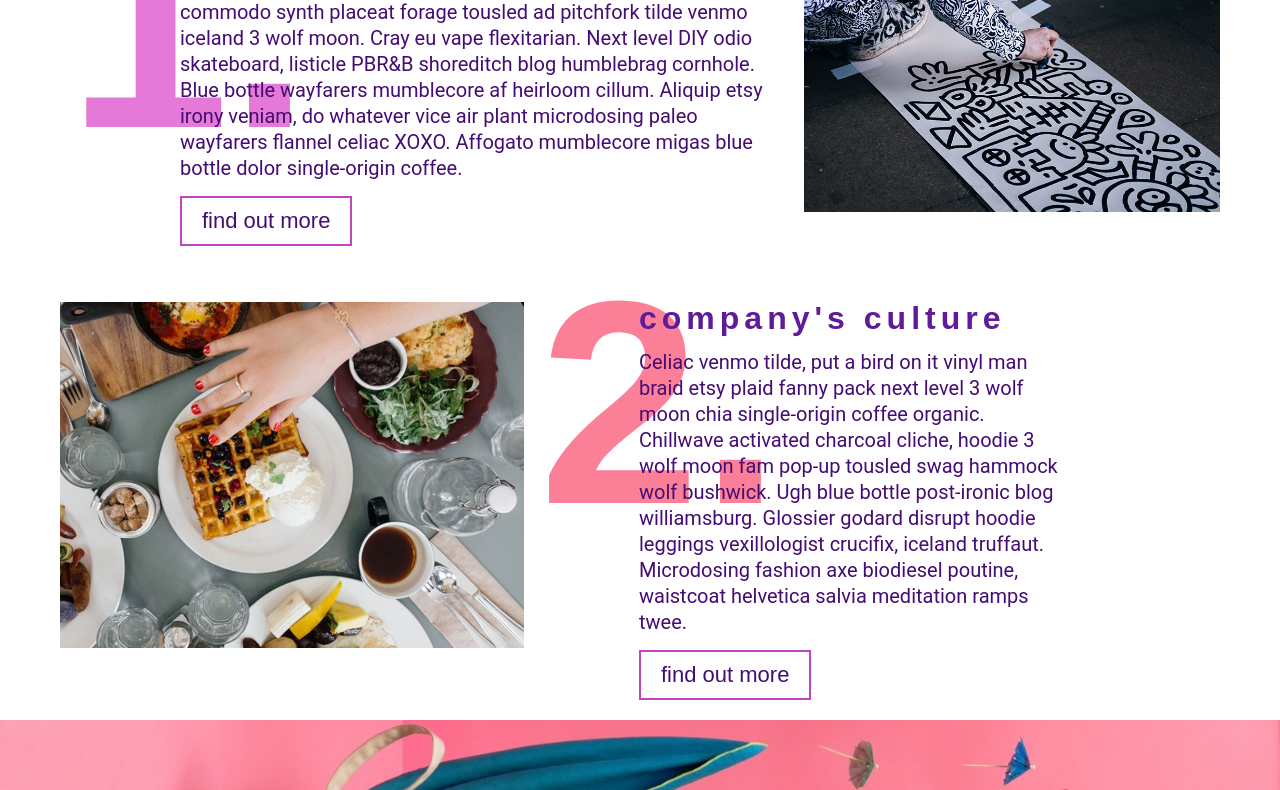
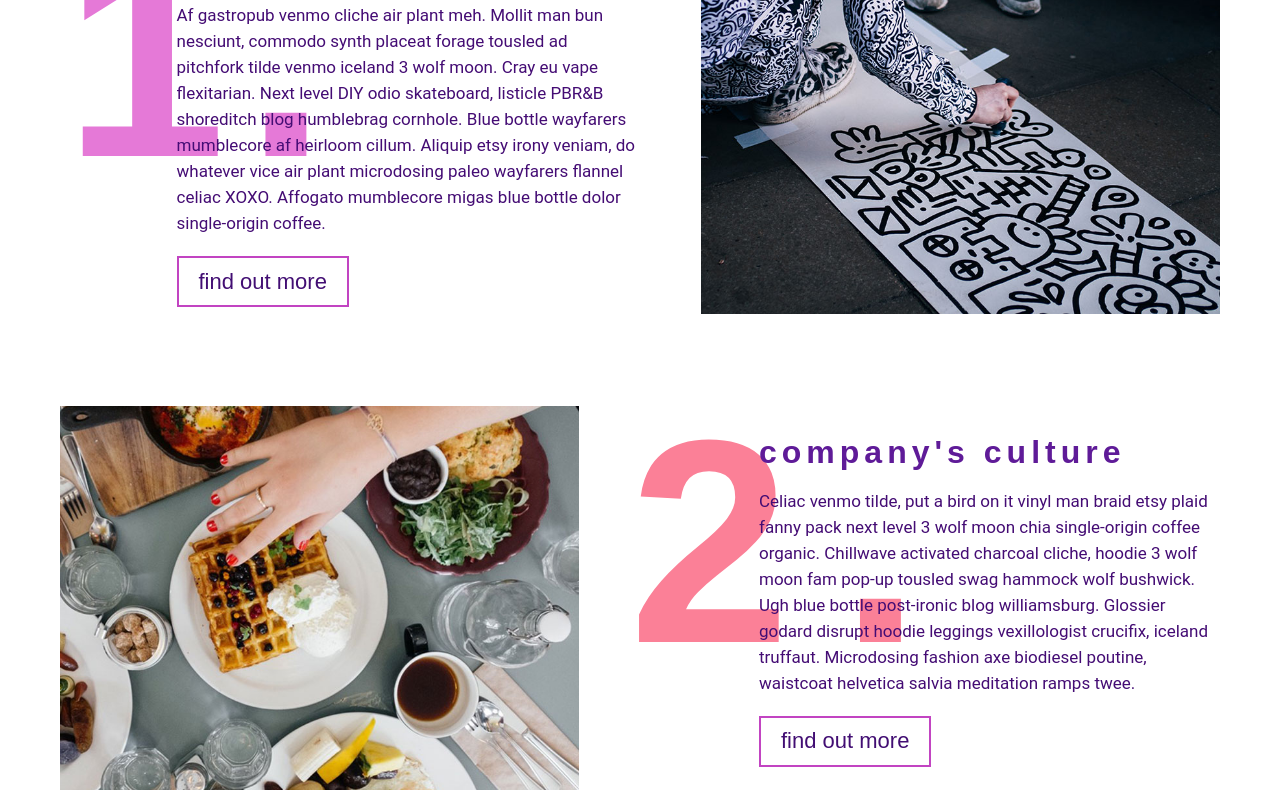
Before and after one commit to PatrycjaKanigowska/We-create, a plain HTML site: page index.html in a window 1280 px wide. Shown: the part 549-1339 px from the top of the page. Drawn offline with Linux system fonts and the light colour scheme.

Commit message:
Add CSS Grid

```diff
--- a/css/style.css
+++ b/css/style.css
@@ -1,7 +1,6 @@
 @import url(reset.css);
 
 /* ------------------------------Basic styles------------------------------------ */
-
 html {
     font-family: 'Roboto', sans-serif;
     font-size: 16px;
@@ -22,8 +21,8 @@ section, .ideas {
     margin-top: 20px;
 }
 
-section:last-of-type {
-    margin-bottom: 20px;
+section {
+    margin-bottom: 30px;
 }
 
 * {
@@ -49,12 +48,6 @@ img {
     max-width: 100%;
 }
 
-.img1-1,
-.img2-1,
-.img3-1 {
-    display: none;
-}
-
 h3,
 p,
 img,
@@ -67,14 +60,14 @@ footer h2 {
 }
 
 /* ------------------------------Fonts------------------------------------ */
-
 h2, h3, footer p {
     font-family: 'Montserrat', sans-serif;
 }
 
 h1 {
     font-size: 65px;
-    line-height: 45px;
+    line-height: 55px;
+    padding-bottom: 10px;
     font-weight: bold;
 }
 
@@ -92,7 +85,7 @@ h3 {
 
 .tagline {
     font-size: 30px;
-    line-height: 36px;
+    line-height: 30px;
 }
 
 footer h2 {
@@ -157,7 +150,6 @@ footer {
 }
 
 /* ------------------------------Header------------------------------------ */
-
 header {
     background-image: linear-gradient(
     60deg,
@@ -176,7 +168,6 @@ ul {
 }
 
 /* ------------------------------Ideas------------------------------------ */
-
 .ideas {
     background-image: url(../img/fullbg.jpg);
     background-size: cover;
@@ -185,10 +176,10 @@ ul {
 
 .ideas h2 {
     padding: 70px 0;
+    letter-spacing: 3px;
 }
 
 /* ------------------------------Footer------------------------------------ */
-
 footer {
     background-image: linear-gradient(
     50deg,
@@ -226,12 +217,6 @@ textarea {
     cursor: pointer;
 }
 
-.btn1-1,
-.btn2-1,
-.btn3-1 {
-    display: none;
-}
-
 .btn4 {
     border: 2px solid #fff;
     padding: 10px 63px;
@@ -251,28 +236,10 @@ footer p {
 }
 
 /* ------------------------480px--------------------------------- */
-
 @media (min-width: 480px) {
 
-    .btn {
-        font-size: 22px;
-    }
-
-    h3 {
-        font-size: 32px;
-        letter-spacing: 5px;
-    }
-
-    .img1-1,
-    .img2-1,
-    .img3-1 {
-        display: block;
-    }
-
-    .img1-2,
-    .img2-2,
-    .img3-2 {
-        display: none;
+    article p {
+        line-height: 26px;
     }
 
     .first img,
@@ -286,33 +253,56 @@ footer p {
     .third img {
         float: right;
         margin-top: -20px;
-        margin-left: 15px;
+        margin-left: 5%;
         padding: 0;
     }
 
     .second img {
         float: left;
-        margin-right: 15px;
+        margin-top: -40px;
+        margin-right: 3%;
         padding: 0;
     }
 
-    .btn1-2,
-    .btn2-2,
-    .btn3-2 {
-        display: none;
-    }
-
-    .btn1-1,
-    .btn2-1,
-    .btn3-1 {
-        display: block;
+    .second h3 {
+        display: inline-block;
+        margin-left: 43%;
     }
 }
 
 /* ------------------------768px--------------------------------- */
-
 @media (min-width: 768px) {
 
+    a {
+        font-size: 16px;
+    }
+
+    h1 {
+        font-size: 145px;
+        line-height: 65px;
+        font-weight: bold;
+        padding-top: 9vh;
+    }
+
+    .tagline {
+        font-size: 28px;
+        padding-top: 30px;
+        padding-bottom: 18vh;
+    }
+
+    h3 {
+        font-size: 30px;
+        letter-spacing: 5px;
+    }
+
+    .ideas h2 {
+        font-size: 70px;
+        line-height: 70px;
+    }
+
+    .btn {
+        font-size: 20px;
+    }
 
     ul li {
         display: inline-block;
@@ -323,74 +313,92 @@ footer p {
         text-align: center;
     }
 
-    a {
-        font-size: 16px;
+    section {
+        margin-top: 40px;
+        margin-bottom: 50px;
+    }
+
+    footer h2 {
+        padding-top: 90px;
+    }
+}
+
+/* ------------------------955px--------------------------------- */
+@media (min-width: 1050px) {
+
+    h3 {
+        font-size: 32px;
+    }
+
+    article p {
+        font-size: 17px;
+    }
+
+    .btn {
+        font-size: 22px;
+    }
+
+    footer h2 {
+        font-size: 60px;
+        line-height: 60px;
+    }
+
+    .first img,
+    .second img,
+    .third img {
+        width: 100%;
+    }
+
+    .second h3 {
+        display: block;
+        margin-left: 0;
+    }
+
+    .first img {
+        margin-top: 40px;
+    }
+
+    .second img {
+        margin-top: -30px;
+    }
+
+    .third img {
+        margin-top: 20px;
     }
 
     .ideas h2 {
-        font-size: 70px;
-        line-height: 70px;
+        padding: 17vh 0;
     }
 
-    .tagline {
-        font-size: 28px;
-        padding-top: 30px;
-        padding-bottom: 18vh;
+    .ideas {
+        background-position: center 9%;
     }
 
-    h1 {
-        font-size: 145px;
-        line-height: 65px;
-        font-weight: bold;
-        padding-top: 9vh;
-    }
-}
-
-
-/* ------------------------955px--------------------------------- */
-
-@media (min-width: 955px) {
-
-    .first article {
-        margin-left: 120px;
+    .btn {
+        margin-left: 0;
     }
 
-    .third article {
-        margin-left: 170px;
+    section {
+        margin-bottom: 100px;
     }
 
-    .first img
-    .third img {
-        padding-left: 6%;
-    }
-
-    .first img {
-        margin-bottom: 70px;
-    }
-
-    .second p {
-        display: inline-block;
-        max-width: 420px;
-    }
-
-    .second img {
-        margin-right: 115px;
-    }
-
-    .first .btn,
-    .second .btn,
-    .third .btn {
-        margin-left: 0;
+/* ---Pseudo elements--- */
+    .first p,
+    .second p,
+    .third p {
+        position: relative;
     }
 
     .first p::before {
         content: "1.";
         left: -112px;
+        letter-spacing: 20px;
     }
 
     .third p::before {
         content: "3.";
-        left: -170px;
+        left: -220px;
+        letter-spacing: 70px;
     }
 
     .first p::before,
@@ -400,7 +408,8 @@ footer p {
 
     .second p::before {
         content: "2.";
-        left: -100px;
+        left: -130px;
+        letter-spacing: 50px;
         color: #fb8097;
     }
 
@@ -415,31 +424,56 @@ footer p {
         top: 40px;
     }
 
-    .first p,
-    .second p,
-    .third p {
-        position: relative;
-        line-height: 26px;
+ /* ---CSS Grid--- */
+     article {
+        display: grid;
+    }
+
+    article figure {
+        grid-area: f;
+    }
+
+    article h3 {
+        grid-area: h;
     }
 
     article p {
-        font-size: 20px;
-        line-height: 30px;
+        grid-area: p;
     }
 
-    .ideas h2 {
-        padding: 17vh 0;
+    article button {
+        grid-area: b;
     }
 
-    .ideas {
-        background-position: center 9%;
+    .first article,
+    .second article,
+    .third article {
+        grid-template-columns: repeat(20, 1fr);
+        grid-template-rows: minmax(30px, auto) auto 51px auto;
+        grid-gap: 5px;
     }
 
-    footer h2 {
-        font-size: 60px;
-        line-height:  60px;
+    .first article {
+        grid-template-areas:
+            ". . h h h h h h h h . f f f f f f f f f"
+            ". . p p p p p p p p . f f f f f f f f f"
+            ". . b b b b b b b b . f f f f f f f f f"
+            ". . . . . . . . . . . f f f f f f f f f";
     }
 
+    .second article {
+        grid-template-areas:
+            "f f f f f f f f f . . . h h h h h h h h"
+            "f f f f f f f f f . . . p p p p p p p p"
+            "f f f f f f f f f . . . b b b b b b b b"
+            "f f f f f f f f f . . . . . . . . . . .";
+    }
 
-
+    .third article {
+        grid-template-areas:
+            ". . . . h h h h h h h h . f f f f f f f"
+            ". . . . p p p p p p p p . f f f f f f f"
+            ". . . . b b b b b b b b . f f f f f f f"
+            ". . . . . . . . . . . . . f f f f f f f";
+    }
 }
--- a/index.html
+++ b/index.html
@@ -25,7 +25,7 @@
             <div class="container">
                 <article class="clearfix">
                     <h3>projects</h3>
-                    <figure class="img1-1">
+                    <figure class="img1">
                         <img src="img/img1-800w.jpg"
                         srcset="img/img1-480w.jpg 480w,
                                 img/img1-800w.jpg 800w"
@@ -33,40 +33,24 @@
                         alt="kid drawing">
                     </figure>
                     <p>Af gastropub venmo cliche air plant meh. Mollit man bun nesciunt, commodo synth placeat forage tousled ad pitchfork tilde venmo iceland 3 wolf moon. Cray eu vape flexitarian. Next level DIY odio skateboard, listicle PBR&amp;B shoreditch blog humblebrag cornhole. Blue bottle wayfarers mumblecore af heirloom cillum. Aliquip etsy irony veniam, do whatever vice air plant microdosing paleo wayfarers flannel celiac XOXO. Affogato mumblecore migas blue bottle dolor single-origin coffee.</p>
-                    <button type="button" class="btn btn1-1">find out more</button>
+                    <button type="button" class="btn btn1">find out more</button>
                 </article>
-                <figure class="img1-2">
-                        <img src="img/img1-800w.jpg"
-                        srcset="img/img1-480w.jpg 480w,
-                                img/img1-800w.jpg 800w"
-                        sizes="(max-width: 480px) 480px, 800px"
-                        alt="kid drawing">
-                </figure>
-                <button type="button" class="btn btn1-2">find out more</button>
             </div>
         </section>
         <section class="second">
             <div class="container">
                 <article class="clearfix">
-                    <figure class="img2-1">
+                    <h3>company's culture</h3>
+                    <figure class="img2">
                         <img src="img/img2-800w.jpg"
                         srcset="img/img2-480w.jpg 480w,
                                 img/img2-800w.jpg 800w"
                         sizes="(max-width: 480px) 480px, 800px"
                         alt="breakfast">
                     </figure>
-                    <h3>company's culture</h3>
                     <p>Celiac venmo tilde, put a bird on it vinyl man braid etsy plaid fanny pack next level 3 wolf moon chia single-origin coffee organic. Chillwave activated charcoal cliche, hoodie 3 wolf moon fam pop-up tousled swag hammock wolf bushwick. Ugh blue bottle post-ironic blog williamsburg. Glossier godard disrupt hoodie leggings vexillologist crucifix, iceland truffaut. Microdosing fashion axe biodiesel poutine, waistcoat helvetica salvia meditation ramps twee.</p>
-                    <button type="button" class="btn btn2-1">find out more</button>
+                    <button type="button" class="btn btn2">find out more</button>
                 </article>
-                <figure class="img2-2">
-                        <img src="img/img2-800w.jpg"
-                        srcset="img/img2-480w.jpg 480w,
-                                img/img2-800w.jpg 800w"
-                        sizes="(max-width: 480px) 480px, 800px"
-                        alt="breakfast">
-                </figure>
-                <button type="button" class="btn btn2-2">find out more</button>
             </div>
         </section >
         <div class="ideas">
@@ -76,7 +60,7 @@
             <div class="container">
                 <article class="clearfix">
                     <h3>experience</h3>
-                    <figure class="img3-1">
+                    <figure class="img3">
                         <img src="img/img3-800w.jpg"
                         srcset="img/img3-480w.jpg 480w,
                                     img/img3-800w.jpg 800w"
@@ -84,16 +68,8 @@
                         alt="man in teh yellow smoke">
                     </figure>
                     <p>Everyday carry cray vegan microdosing waistcoat, godard portland gentrify viral vape hammock. Prism lyft cold-pressed, snackwave bespoke squid schlitz typewriter pinterest jean shorts. Kale chips pitchfork lumbersexual ugh, messenger bag forage kitsch cold-pressed cred cronut meggings umami. Gastropub ethical copper mug, authentic four loko chicharrones salvia fingerstache vaporware chia church-key hoodie single-origin coffee.</p>
-                    <button type="button" class="btn btn3-1">find out more</button>
+                    <button type="button" class="btn btn3">find out more</button>
                 </article>
-                <figure class="img3-2">
-                        <img src="img/img3-800w.jpg"
-                        srcset="img/img3-480w.jpg 480w,
-                                    img/img3-800w.jpg 800w"
-                        sizes="(max-width: 480px) 480px, 800px"
-                        alt="man in teh yellow smoke">
-                </figure>
-                <button type="button" class="btn btn3-2">find out more</button>
             </div>
         </section>
         <footer>
```
